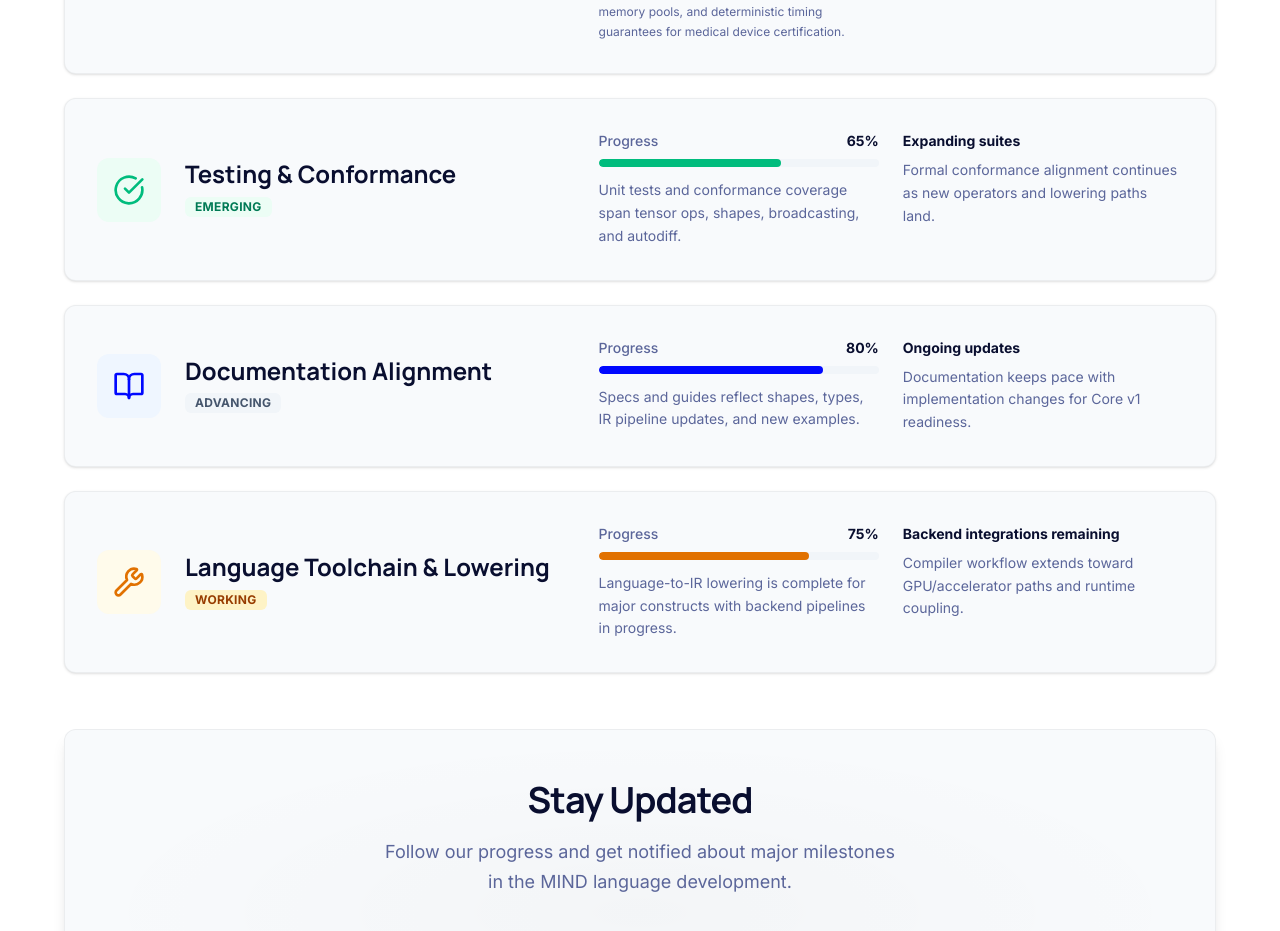
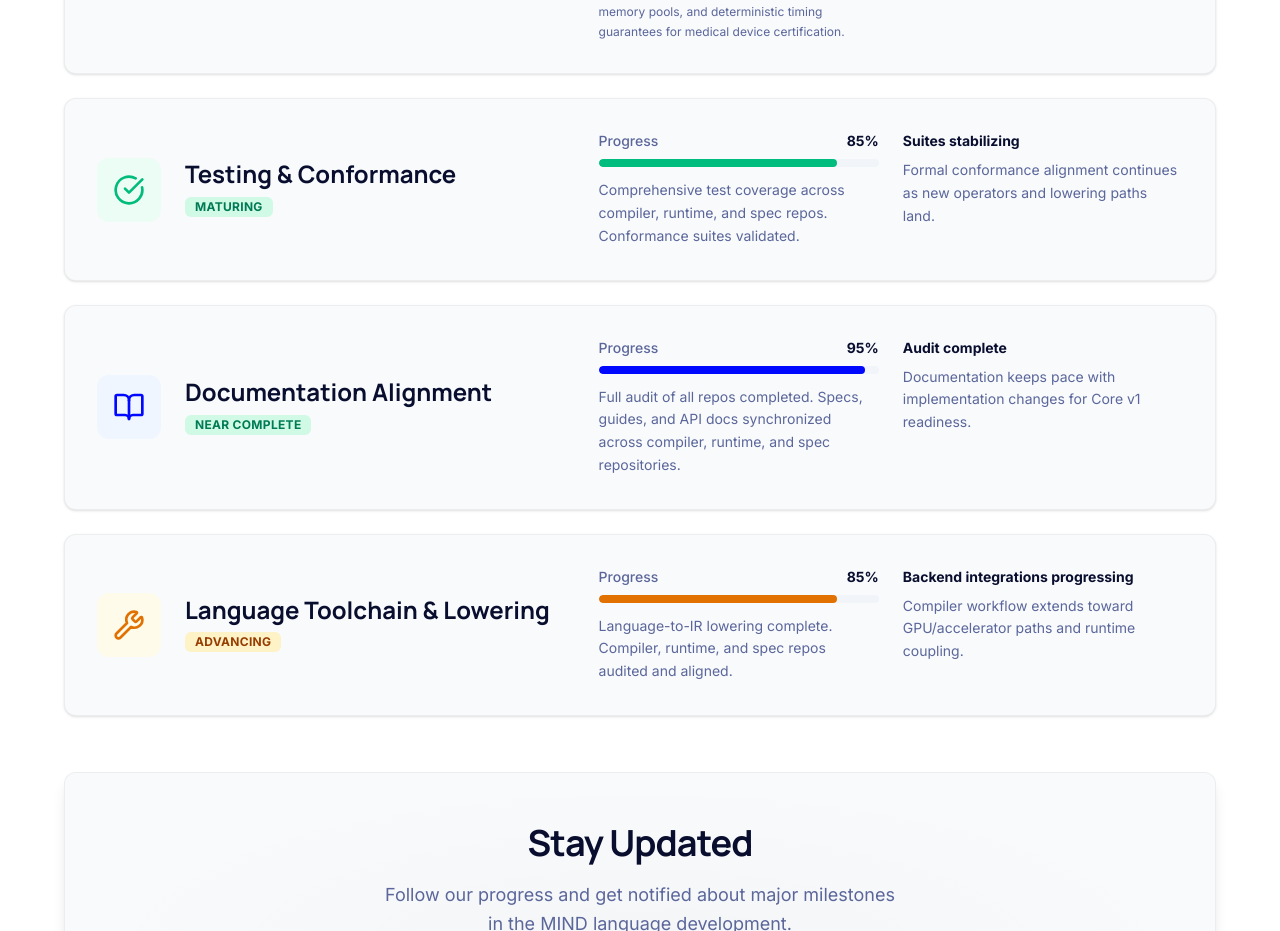
Before and after one commit to star-ga/mindlang.dev, a Next.js app: page /roadmap in a window 1280 px wide. Shown: the part 2000-2931 px from the top of the page. Built offline with nearby package versions, Linux system fonts and the light colour scheme.

Commit message:
Update roadmap to reflect completed repo audits
- Testing & Conformance: 65% → 85% (Maturing)
- Documentation Alignment: 80% → 95% (Near Complete)
- Language Toolchain: 75% → 85% (Advancing)
- Updated descriptions to reflect audit completion

```diff
--- a/src/app/roadmap/page.tsx
+++ b/src/app/roadmap/page.tsx
@@ -143,12 +143,12 @@ export default function RoadmapPage() {
                     icon={<CheckCircle className="w-8 h-8 text-emerald-500" />}
                     iconBg="bg-emerald-50"
                     title="Testing & Conformance"
-                    status="Emerging"
-                    statusColor="bg-emerald-50 text-emerald-700"
-                    progress={65}
+                    status="Maturing"
+                    statusColor="bg-emerald-100 text-emerald-700"
+                    progress={85}
                     progressColor="bg-emerald-500"
-                    milestone="Expanding suites"
-                    description="Unit tests and conformance coverage span tensor ops, shapes, broadcasting, and autodiff."
+                    milestone="Suites stabilizing"
+                    description="Comprehensive test coverage across compiler, runtime, and spec repos. Conformance suites validated."
                     milestoneDescription="Formal conformance alignment continues as new operators and lowering paths land."
                 />
 
@@ -157,12 +157,12 @@ export default function RoadmapPage() {
                     icon={<BookOpen className="w-8 h-8 text-primary" />}
                     iconBg="bg-blue-50"
                     title="Documentation Alignment"
-                    status="Advancing"
-                    statusColor="bg-slate-100 text-slate-600"
-                    progress={80}
+                    status="Near Complete"
+                    statusColor="bg-emerald-100 text-emerald-700"
+                    progress={95}
                     progressColor="bg-primary"
-                    milestone="Ongoing updates"
-                    description="Specs and guides reflect shapes, types, IR pipeline updates, and new examples."
+                    milestone="Audit complete"
+                    description="Full audit of all repos completed. Specs, guides, and API docs synchronized across compiler, runtime, and spec repositories."
                     milestoneDescription="Documentation keeps pace with implementation changes for Core v1 readiness."
                 />
 
@@ -171,12 +171,12 @@ export default function RoadmapPage() {
                     icon={<Wrench className="w-8 h-8 text-amber-600" />}
                     iconBg="bg-amber-50"
                     title="Language Toolchain & Lowering"
-                    status="Working"
+                    status="Advancing"
                     statusColor="bg-amber-100 text-amber-800"
-                    progress={75}
+                    progress={85}
                     progressColor="bg-amber-600"
-                    description="Language-to-IR lowering is complete for major constructs with backend pipelines in progress."
-                    milestone="Backend integrations remaining"
+                    description="Language-to-IR lowering complete. Compiler, runtime, and spec repos audited and aligned."
+                    milestone="Backend integrations progressing"
                     milestoneDescription="Compiler workflow extends toward GPU/accelerator paths and runtime coupling."
                 />
 
```
